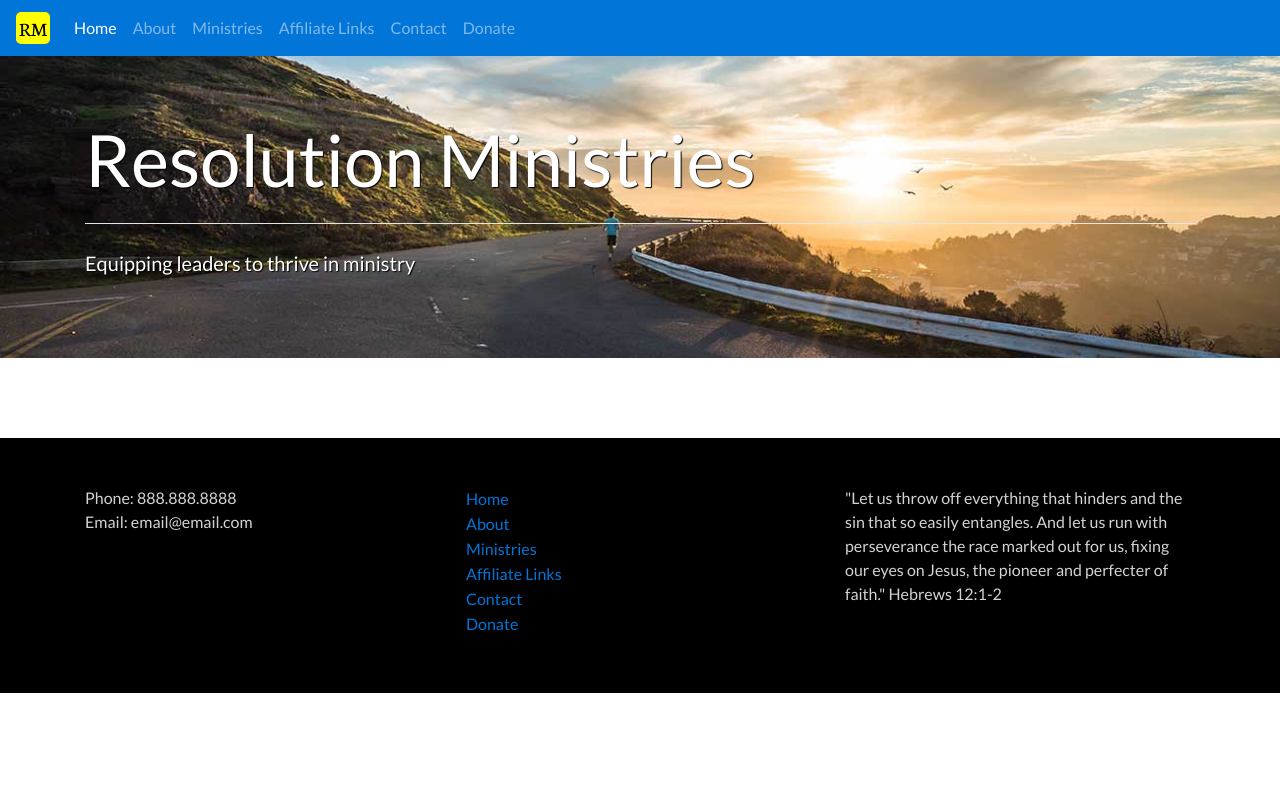
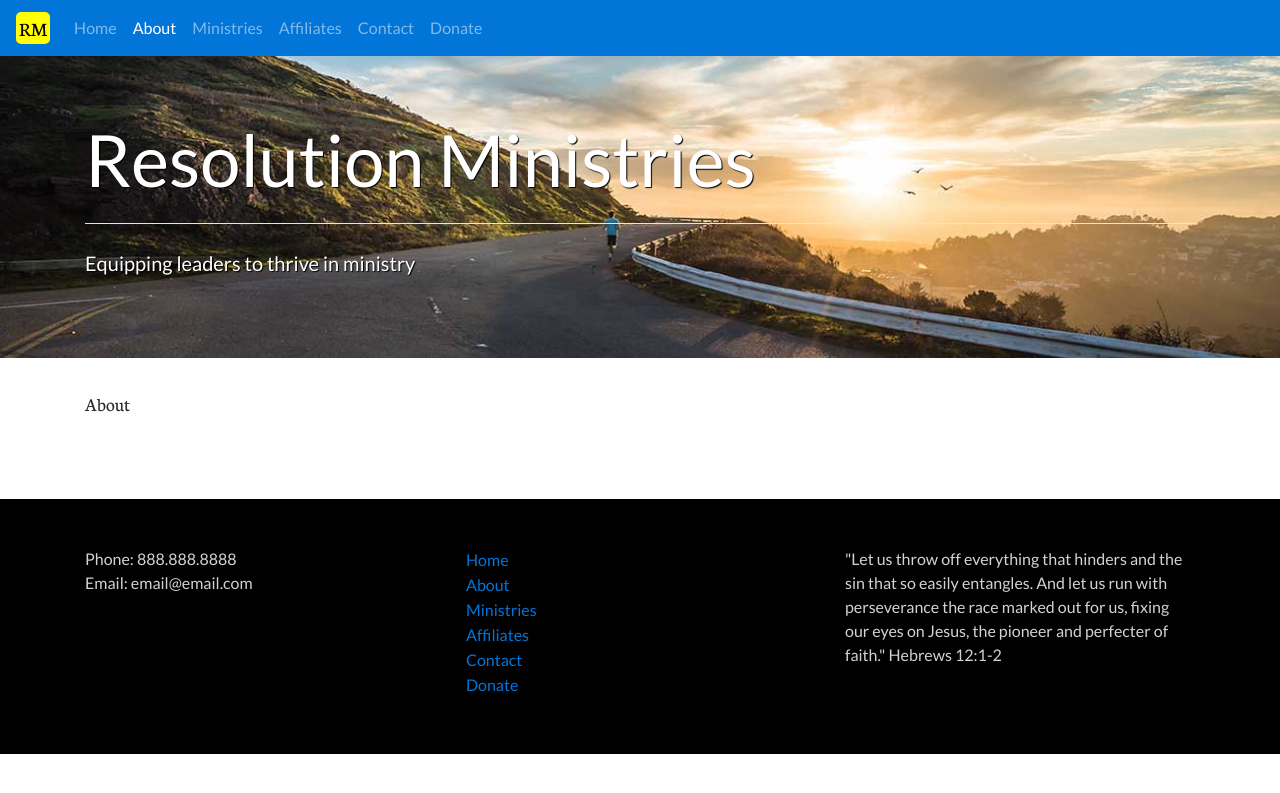
Before and after one commit to horstmannd/resolutionministries, a Jekyll site: the page built from about/index.html, in a window 1280 px wide. Shown: the top 793 px of the page. Built offline with Jekyll 4.4.1, drawn with Linux system fonts in a browser that asks for light colours; nearby versions of some CDN libraries.

Commit message:
Add other pages and link them in nav, make them dynamic

```diff
--- a/_includes/footer.html
+++ b/_includes/footer.html
@@ -10,17 +10,17 @@
 			<div class="col-md-4 mb-2">
 				<ul class="list-group">
 				  <li class="list-group-item"><a href="{{ site.baseurl }}/">Home</a></li>
-				  <li class="list-group-item"><a href="#">About</a></li>
-				  <li class="list-group-item"><a href="#">Ministries</a></li>
-				  <li class="list-group-item"><a href="#">Affiliate Links</a></li>
+				  <li class="list-group-item"><a href="{{ site.baseurl }}/about/">About</a></li>
+				  <li class="list-group-item"><a href="{{ site.baseurl }}/ministries/">Ministries</a></li>
+				  <li class="list-group-item"><a href="{{ site.baseurl }}/affiliates/">Affiliates</a></li>
 				  <li class="list-group-item"><a href="{{ site.baseurl }}/contact/">Contact</a></li>
-				  <li class="list-group-item"><a href="#">Donate</a></li>
+				  <li class="list-group-item"><a href="{{ site.baseurl }}/donate/">Donate</a></li>
 				</ul>
 			</div>
 			<hr class="hidden-md-up my-3">
 			<div class="col-md-4">
-					"Let us throw off everything that hinders and the sin that so easily entangles. And let us run with perseverance the race marked out for us, fixing our eyes on Jesus, the pioneer and perfecter of faith."
-					Hebrews 12:1-2
+				"Let us throw off everything that hinders and the sin that so easily entangles. And let us run with perseverance the race marked out for us, fixing our eyes on Jesus, the pioneer and perfecter of faith."
+				Hebrews 12:1-2
 			</div>
 		</div>
 	</div>
--- a/_includes/nav.html
+++ b/_includes/nav.html
@@ -5,23 +5,23 @@
   <a class="navbar-brand" href="{{ site.baseurl }}/"><span>RM</span></a>
   <div class="collapse navbar-collapse" id="navbarNav">
     <ul id="main-nav" class="navbar-nav">
-      <li class="nav-item active">
-        <a class="nav-link" href="{{ site.baseurl }}/">Home <span class="sr-only">(current)</span></a>
+      <li class="nav-item{% if page.title == 'Home' %} active{% endif %}">
+        <a class="nav-link" href="{{ site.baseurl }}/">Home{% if page.title == 'Home' %} <span class="sr-only">(current)</span>{% endif %}</a>
       </li>
-      <li class="nav-item">
-        <a class="nav-link" href="#">About</a>
+      <li class="nav-item{% if page.title == 'About' %} active{% endif %}">
+        <a class="nav-link" href="{{ site.baseurl }}/about/">About{% if page.title == 'About' %} <span class="sr-only">(current)</span>{% endif %}</a>
       </li>
-      <li class="nav-item">
-        <a class="nav-link" href="#">Ministries</a>
+      <li class="nav-item{% if page.title == 'Ministries' %} active{% endif %}">
+        <a class="nav-link" href="{{ site.baseurl }}/ministries/">Ministries{% if page.title == 'Ministries' %} <span class="sr-only">(current)</span>{% endif %}</a>
       </li>
-      <li class="nav-item">
-        <a class="nav-link" href="#">Affiliate Links</a>
+      <li class="nav-item{% if page.title == 'Affiliates' %} active{% endif %}">
+        <a class="nav-link" href="{{ site.baseurl }}/affiliates/">Affiliates{% if page.title == 'Affiliates' %} <span class="sr-only">(current)</span>{% endif %}</a>
       </li>
-      <li class="nav-item">
-        <a class="nav-link" href="{{ site.baseurl }}/contact/">Contact</a>
+      <li class="nav-item{% if page.title == 'Contact' %} active{% endif %}">
+        <a class="nav-link" href="{{ site.baseurl }}/contact/">Contact{% if page.title == 'Contact' %} <span class="sr-only">(current)</span>{% endif %}</a>
       </li>
-      <li class="nav-item">
-        <a class="nav-link" href="#">Donate</a>
+      <li class="nav-item{% if page.title == 'Donate' %} active{% endif %}">
+        <a class="nav-link" href="{{ site.baseurl }}/donate/">Donate{% if page.title == 'Donate' %} <span class="sr-only">(current)</span>{% endif %}</a>
       </li>
     </ul>
   </div>
--- a/about.md
+++ /dev/null
@@ -1,7 +0,0 @@
----
-layout: page
-title: About
-permalink: /about/
----
-
-This is the base Jekyll theme. You can find out more info about customizing your Jekyll theme, as well as basic Jekyll usage documentation at [jekyllrb.com](http://jekyllrb.com/)
--- /dev/null
+++ b/about/index.html
@@ -0,0 +1,8 @@
+---
+layout: default
+title: About
+---
+
+    <p>
+      About
+    </p>
```
Also changed, not shown: affiliates/index.html (added, +8 -0 lines), donate/index.html (added, +8 -0 lines), ministries/index.html (added, +8 -0 lines), 1 other file.
